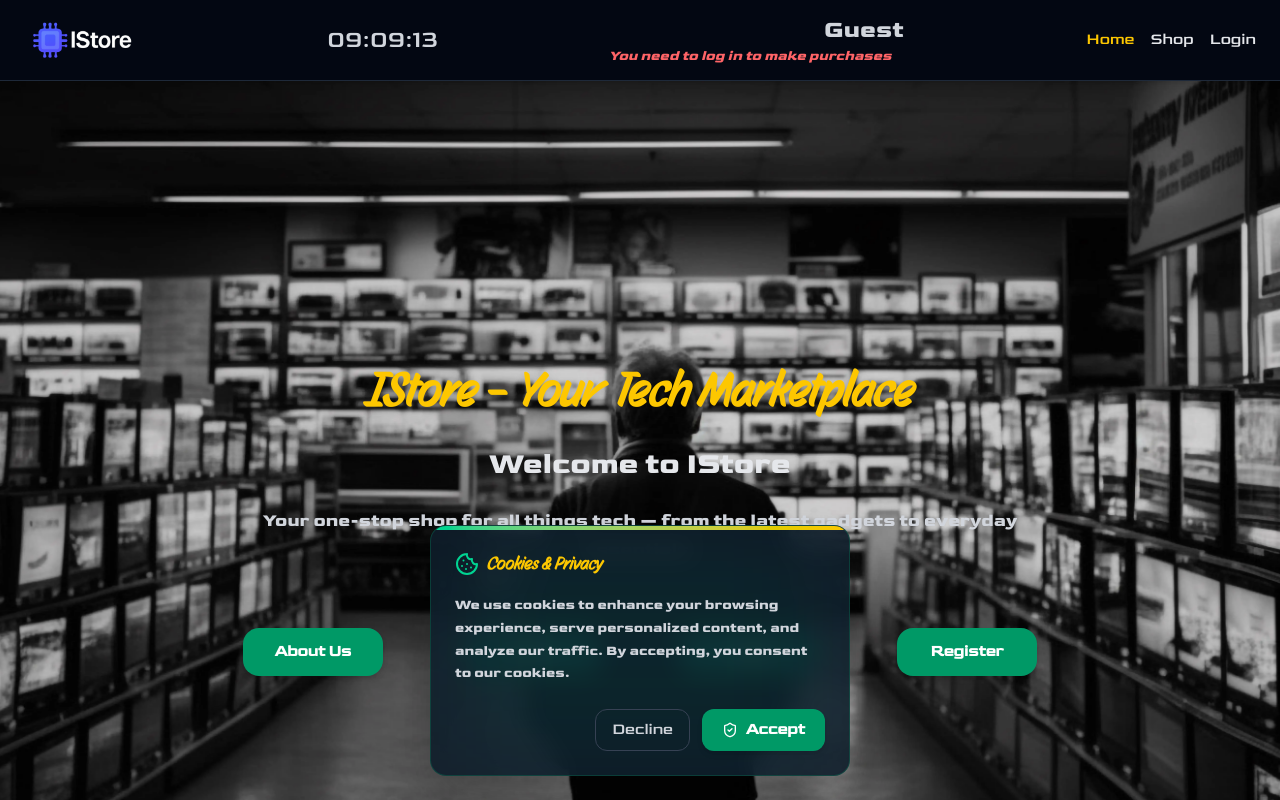
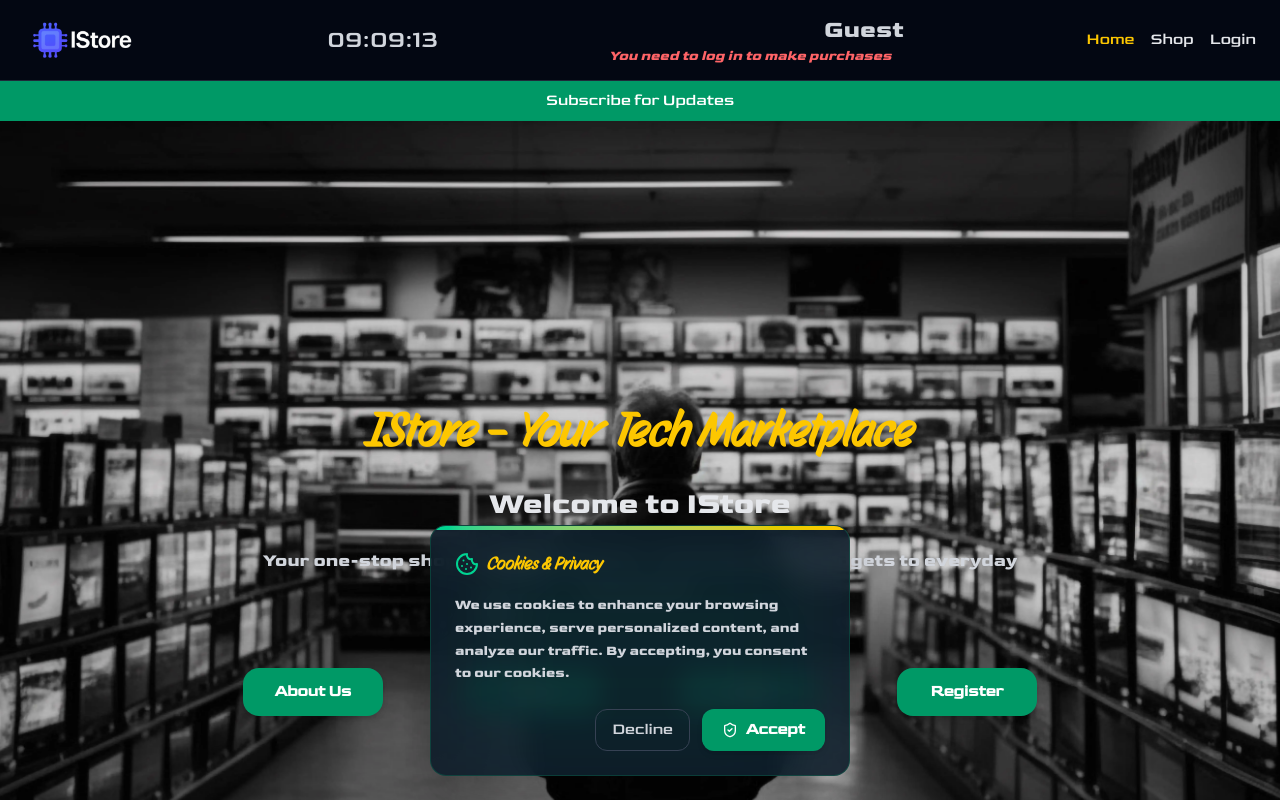
Before and after one commit to DmytroK-goit/IStore, a Next.js app: page / in a window 1280 px wide. Shown: the top 800 px of the page. Built offline with nearby package versions, Linux system fonts and the light colour scheme; no server answers.

Commit message:
add push

```diff
--- /dev/null
+++ b/public/service-worker.js
@@ -0,0 +1,7 @@
+self.addEventListener('push', (event) => {
+  const data = event.data.json();
+  self.registration.showNotification(data.title, {
+    body: data.body,
+    icon: '/time.png',
+  });
+});
--- a/src/app/layout.tsx
+++ b/src/app/layout.tsx
@@ -1,3 +1,4 @@
+import PushSubscribe from '@/components/PushSubscribe';
 import './globals.css';
 import { ClientLayout } from '@/components/ClientLayout';
 
--- a/src/components/ClientLayout.tsx
+++ b/src/components/ClientLayout.tsx
@@ -7,6 +7,7 @@ import { Flip, ToastContainer } from 'react-toastify';
 import { Footer } from '@/components/footer/footer';
 import { ThemeProvider } from 'next-themes';
 import { CookiesModal } from '@/components/cookiesModal/cookiesModal';
+import PushSubscribe from './PushSubscribe';
 
 export const ClientLayout = ({ children }: { children: React.ReactNode }) => {
   const pathname = usePathname();
@@ -34,6 +35,7 @@ export const ClientLayout = ({ children }: { children: React.ReactNode }) => {
       />
       <Providers>
         <Header />
+        <PushSubscribe />
         <main
           className="flex-1 p-5 bg-cover bg-center bg-no-repeat"
           style={{ backgroundImage: bgImage }}
--- /dev/null
+++ b/src/components/PushSubscribe.tsx
@@ -0,0 +1,57 @@
+'use client';
+import { useEffect } from 'react';
+
+export default function PushSubscribe() {
+  function urlBase64ToUint8Array(base64String: string): Uint8Array {
+    const padding = '='.repeat((4 - (base64String.length % 4)) % 4);
+    const base64 = (base64String + padding).replace(/-/g, '+').replace(/_/g, '/');
+    const rawData = atob(base64);
+    const outputArray = new Uint8Array(rawData.length);
+
+    for (let i = 0; i < rawData.length; ++i) {
+      outputArray[i] = rawData.charCodeAt(i);
+    }
+
+    return outputArray;
+  }
+
+  useEffect(() => {
+    if ('serviceWorker' in navigator && 'PushManager' in window) {
+      navigator.serviceWorker
+        .register('/service-worker.js')
+        .then((reg) => console.log('Service Worker registered:', reg))
+        .catch((err) => console.error('SW registration failed:', err));
+    }
+  }, []);
+
+  const subscribeToPush = async () => {
+    try {
+      const reg = await navigator.serviceWorker.ready;
+
+      const key = urlBase64ToUint8Array(process.env.NEXT_PUBLIC_VAPID_PUBLIC_KEY || '');
+      const applicationServerKey = new Uint8Array(key);
+
+      const subscription = await reg.pushManager.subscribe({
+        userVisibleOnly: true,
+        applicationServerKey,
+      });
+
+      await fetch('https://istoredb-8b8c.onrender.com/webpush', {
+        method: 'POST',
+        headers: { 'Content-Type': 'application/json' },
+        body: JSON.stringify(subscription),
+      });
+    } catch (error) {
+      console.error('Subscription failed:', error);
+    }
+  };
+
+  return (
+    <button
+      onClick={subscribeToPush}
+      className="px-4 py-2 bg-emerald-600 text-white hover:bg-emerald-500 transition relative z-50"
+    >
+      Subscribe for Updates
+    </button>
+  );
+}
```
Also changed, not shown: public/time.png (added).
